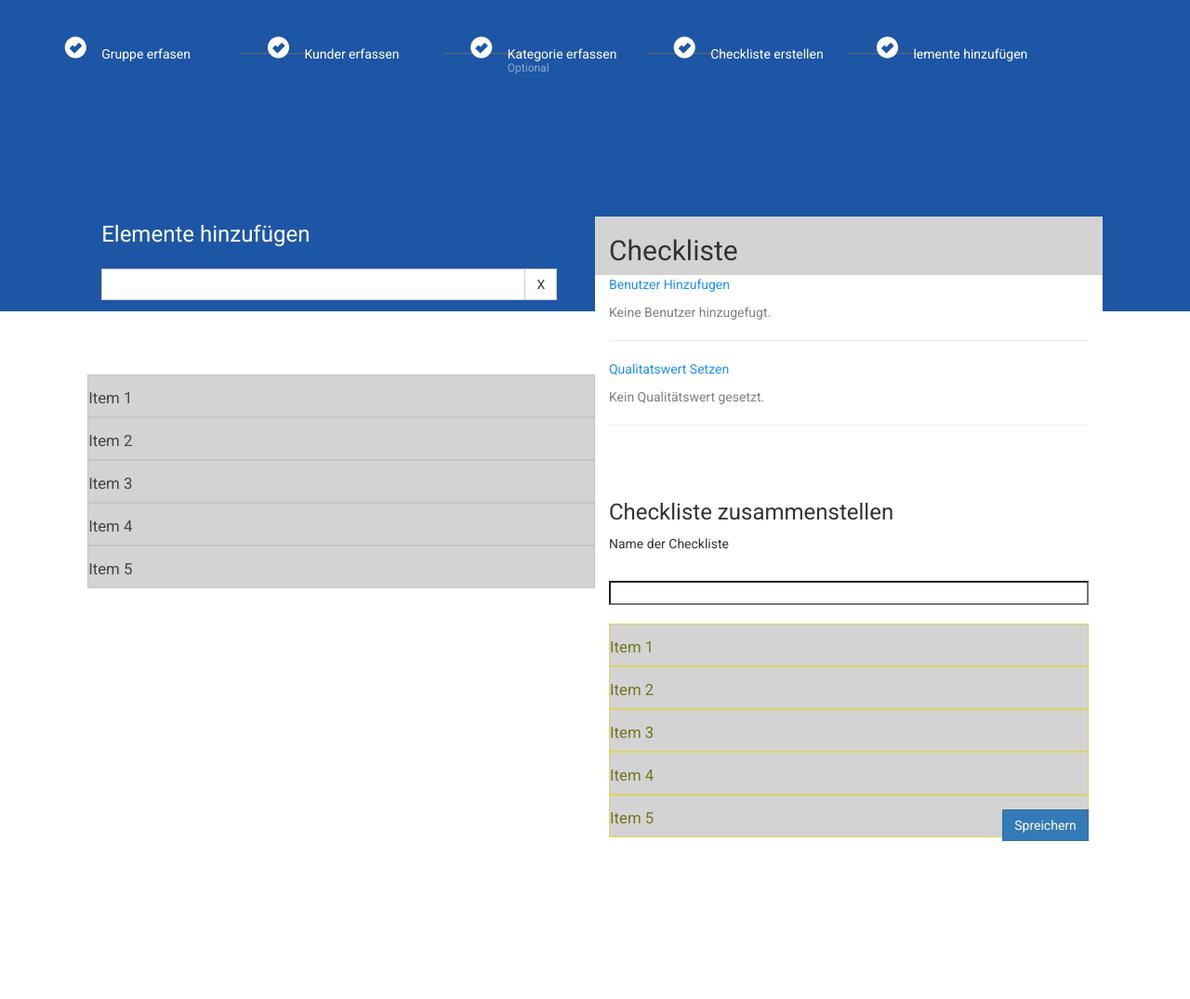
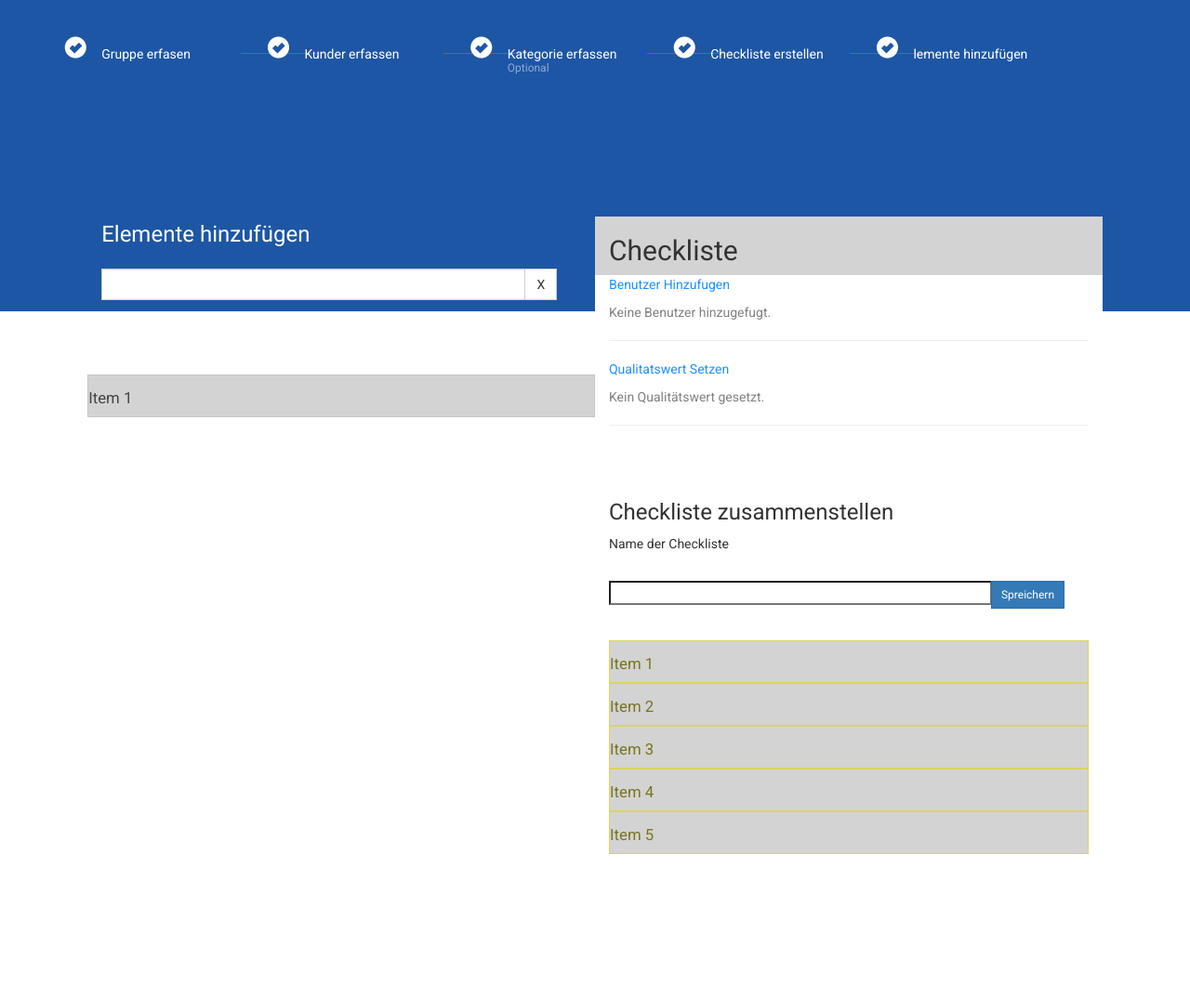
Before and after one commit to JonathanPrada/PHP-Dashboard, a PHP site: page / in a window 1280 px wide. Shown: the part 57-1132 px from the top of the page at 93% size. After the commit the page ends 976 px from the top, so only its background shows below. Run offline with PHP 8.4, Linux system fonts and the light colour scheme; some libraries are stand-ins or nearby versions.

Commit message:
Add files via upload

```diff
--- a/css/style.css
+++ b/css/style.css
@@ -140,7 +140,7 @@ body > .container {
     top: -170px;
 }
 
-#checklist #checklist-name {
+#checklist-name {
     width: 100%;
 
 }
--- /dev/null
+++ b/inc/header.php
@@ -0,0 +1,12 @@
+<!-- Menu -->
+<div id="menu">
+    <div class="row">
+        <div class="col-md-1"></div>
+        <div class="col-md-1">
+            <span class="glyphicon glyphicon-menu-hamburger glyphicon-align-center"></span>
+        </div>
+        <div class="col-md-10">
+            <p>Checkliste erstellen</p>
+        </div>
+    </div>
+</div>
--- /dev/null
+++ b/inc/search.php
@@ -0,0 +1,27 @@
+<!-- Title -->
+
+<div id="title">
+    <div class="row">
+        <div class="col-md-1"></div>
+        <div class="col-md-11">
+            Elemente hinzufügen
+        </div>
+    </div>
+</div>
+
+<!-- Search Box -->
+<div id="search">
+    <div class="row">
+        <div class="col-md-1"></div>
+        <div class="col-md-5">
+            <div class="input-group search-field">
+                <input id="tags" type="text" class="form-control" placeholder="">
+                <span class="input-group-btn">
+                <button id="btn2" class="btn btn-default" type="button">X</button>
+                </span>
+            </div>
+        </div>
+        <div class="col-md-6">
+        </div>
+    </div>
+</div>
--- /dev/null
+++ b/inc/submission.php
@@ -0,0 +1,59 @@
+<p>Name der Checkliste</p>
+<br>
+<form action="index.php" method="post">
+    <div class="input-group search-field">
+        <input id="checklist-name" type="text" name="name">
+                <span class="input-group-btn">
+                    <input type="submit" class="btn btn-primary btn-sm" name="checklist-submit" value="Spreichern"/>
+                </span>
+    </div>
+</form>
+
+<?php
+
+//declare some variables
+$dom = new DOMDocument();
+$name = "";
+$tasks = array();
+
+//TODO: Figure out how to pass in PHP UL by ID, perhaps jquery?
+$data = "<ul>
+ <li>item 1</li>
+ <li>item 2</li>
+ <li>item 3</li>
+</ul>";
+
+//If we get a submitted post request
+if($_SERVER["REQUEST_METHOD"] == "POST") {
+    //then capture the name of the list
+    $name = $_POST["name"];
+} else {
+    //do flash message here, exit code
+}
+
+//Load the data passed in
+$dom->loadHTML($data);
+
+//From the data passed in only get the unordered list
+$selectedTasks = $dom->getElementsByTagName('ul');
+
+//From selected tasks get the first item, then for each element inside that item
+foreach ($selectedTasks->item(0)->getElementsByTagName('li') as $selectedTasks) {
+    //echo $selectedTasks->nodeValue.'<br />';
+    $tasks[] = $selectedTasks->nodeValue; //List becomes an array with the elements
+}
+
+//Holds our associative arrays and each of the individual arrays with further information
+$allLists = array();
+
+//Store inside an associative array, the name given for the list and tasks passed in
+$savedList = array(
+  "listName" => $name,
+  "task" => $tasks
+);
+
+//insert into allLists array our associative array with the information bundled
+$allLists[] = $savedList;
+//var_dump($allLists);
+
+?>
--- a/index.php
+++ b/index.php
@@ -14,168 +14,25 @@
 
     <div class="container">
 
-<!-- Menu -->
-<div id="menu">
-    <div class="row no-padding">
-        <div class="col-md-1"></div>
-            <div class="col-md-1">
-                <span class="glyphicon glyphicon-menu-hamburger glyphicon-align-center"></span>
-            </div>
-        <div class="col-md-10">
-            <p>Checkliste erstellen</p>
-        </div>
-    </div>
-</div>
+    <?php
+        //Menu
+        include "inc/header.php";
 
-<!-- Steps -->
-<div class="row">
-    <div id="steps">
-        <div class="col-md-1"></div>
-        <div class="col-md-2">
-            <span class="glyphicon glyphicon-ok-sign"></span>
-            <p>Gruppe erfasen</p>
-            <div class="horizontal-line"><hr></div>
-        </div>
-        <div class="col-md-2">
-            <span class="glyphicon glyphicon-ok-sign"></span>
-            <p>
-                Kunder erfassen
-                <div class="horizontal-line"><hr></div>
-            </p>
-        </div>
-        <div class="col-md-2">
-            <span class="glyphicon glyphicon-ok-sign"></span>
-            <p>
-                Kategorie erfassen
-                <div class="horizontal-line"><hr></div>
-            </p>
-            <p class="steps-subtext">Optional</p>
-        </div>
-        <div class="col-md-2">
-            <span class="glyphicon glyphicon-ok-sign"></span>
-            <p>Checkliste erstellen</p>
-            <div class="horizontal-line"><hr></div>
-        </div>
-        <div class="col-md-2">
-            <span class="glyphicon glyphicon-ok-sign"></span>
-            <p>lemente hinzufügen</p>
-        </div>
-        <div class="col-md-1"></div>
-    </div>
-</div>
+        //Steps
+        include "inc/steps.php";
 
+        //Search
+        include "inc/search.php";
 
-<!-- Title -->
-<div id="title">
-    <div class="row">
-        <div class="col-md-1"></div>
-        <div class="col-md-11">
-            Elemente hinzufügen
-        </div>
-    </div>
-</div>
-
-<!-- Search Box -->
-<div id="search">
-    <div class="row">
-        <div class="col-md-1"></div>
-        <div class="col-md-5">
-            <div class="input-group search-field">
-                <input id="tags" type="text" class="form-control" placeholder="">
-                <span class="input-group-btn">
-                <button id="btn2" class="btn btn-default" type="button">X</button>
-                </span>
-            </div>
-        </div>
-        <div class="col-md-6">
-        </div>
-    </div>
-</div>
-
-<!-- Main section -->
-<div id="tasks">
-    <div class="row">
-        <div class="col-md-1"></div>
-        <div class="col-md-5">
-            <div class="row">
-<!-- <div class="col-md-1 task-color">
+        //Checklist
+        include "inc/checklist.php";
+    ?>
 
     </div>
-                <div class="col-md-11 task-content align-middle">
-
-                </div>-->
-                    <ul id="sortable1" class="connectedSortable">
-                        <li class="ui-state-default">Item 1</li>
-                        <li class="ui-state-default">Item 2</li>
-                        <li class="ui-state-default">Item 3</li>
-                        <li class="ui-state-default">Item 4</li>
-                        <li class="ui-state-default">Item 5</li>
-                    </ul>
-
-            </div>
-        </div>
-        <div id="checklist" class="col-md-5">
-            <div id="main-title" class="row">
-                <div class="col-md-12">
-                    <h2>Checkliste</h2>
-                </div>
-            </div>
-            <div class="row">
-                <div class="col-md-12">
-                    <p class="subtitle-blue">Benutzer Hinzufugen</p>
-                    <p class="subtitle-gray">Keine Benutzer hinzugefugt.</p>
-                    <hr>
-                </div>
-            </div>
-            <div class="row">
-                <div class="col-md-12">
-                    <p class="subtitle-blue">Qualitatswert Setzen</p>
-                    <p class="subtitle-gray">Kein Qualitätswert gesetzt.</p>
-                    <hr>
-                </div>
-            </div>
-            <div class="row">
-                <div class="col-md-12">
-                    <br>
-                    <br>
-                    <h3>Checkliste zusammenstellen</h3>
-                </div>
-            </div>
-            <div class="row">
-                <div class="col-md-12">
-                    <p>Name der Checkliste</p>
-                    <br>
-                    <input id="checklist-name" type="text">
-                </div>
-            </div>
-            <div class="row">
-                <div class="col-md-12 task-list">
-                    <br>
-                    <ul id="sortable2" class="connectedSortable">
-                        <li class="ui-state-highlight">Item 1</li>
-                        <li class="ui-state-highlight">Item 2</li>
-                        <li class="ui-state-highlight">Item 3</li>
-                        <li class="ui-state-highlight">Item 4</li>
-                        <li class="ui-state-highlight">Item 5</li>
-                    </ul>
-                </div>
-            </div>
-            <div class="row">
-                <div class="col-md-12 text-right">
-                    <br>
-                    <button type="button" class="btn btn-primary ">Spreichern</button>
-                </div>
-            </div>
-        </div>
-        <div class="col-md-1"></div>
-    </div>
-</div>
-
-</div>
-
     <script src="https://ajax.googleapis.com/ajax/libs/jquery/3.1.1/jquery.min.js"></script>
+    <script src="https://code.jquery.com/jquery-1.10.2.js"></script>
     <script src="https://code.jquery.com/ui/1.12.1/jquery-ui.js"></script>
     <script src="js/script.js"></script>
-
+    <script src="https://maxcdn.bootstrapcdn.com/bootstrap/3.3.7/js/bootstrap.min.js"></script>
     </body>
 </html>
```
Also changed, not shown: inc/checklist.php (added, +76 -0 lines), inc/connection.php (added, +9 -0 lines), inc/steps.php (added, +36 -0 lines), tests.html (added, +28 -0 lines), 1 other file. Lines whose indentation alone changed are shown as unchanged.
